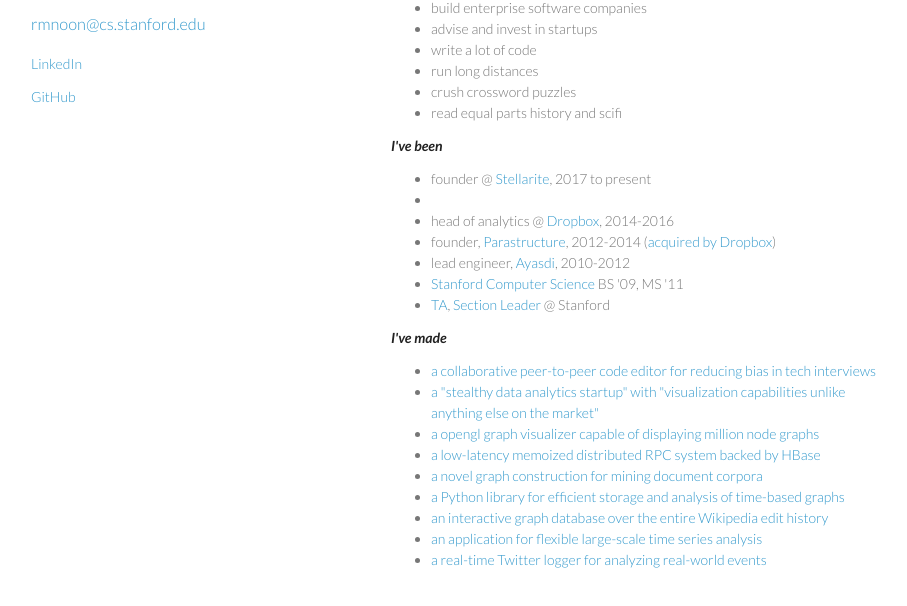
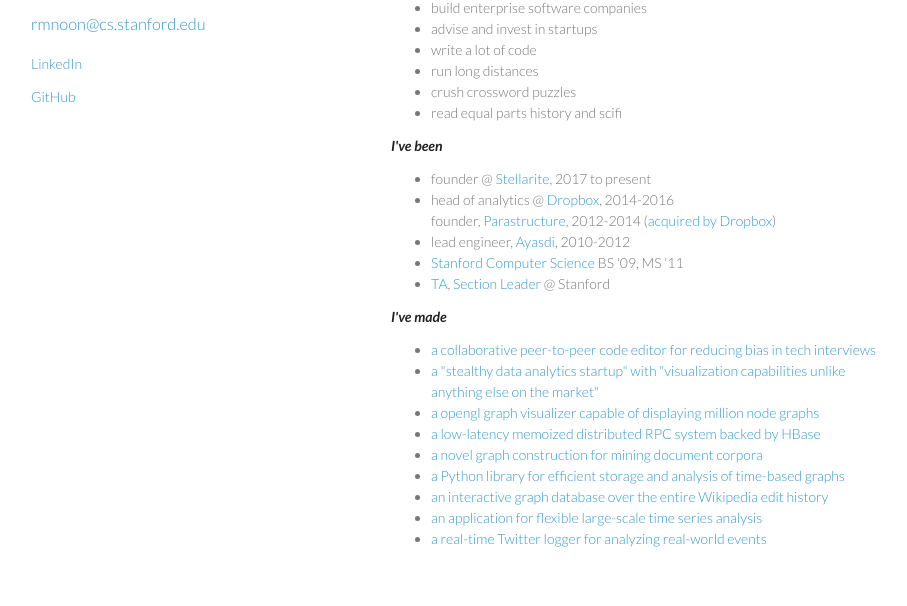
Before and after one commit to rmnoon/rmnoon.github.io, a plain HTML site: page index.html in a window 1280 px wide. Shown: the part 94-700 px from the top of the page, without its empty margins (179-1086 px from the left). Drawn offline with Linux system fonts and the light colour scheme.

Commit message:
im an idiot

```diff
--- a/index.html
+++ b/index.html
@@ -36,10 +36,10 @@
         <ul>
           <li>
             founder @ <a href="https://www.stellarite.io/">Stellarite</a>, 2017 to present
-          <li>
+          </li>
           <li>
             head of analytics @ <a href="http://www.dropbox.com">Dropbox</a>, 2014-2016
-          <li>
+          </li>
             founder, <a href="http://www.crunchbase.com/organization/parastructure">Parastructure</a>, 2012-2014 (<a href="https://techcrunch.com/2014/06/16/dropbox-has-quietly-acquired-parastructure-a-big-data-startup-in-stealth">acquired by Dropbox</a>)
           </li>
           <li>
```
